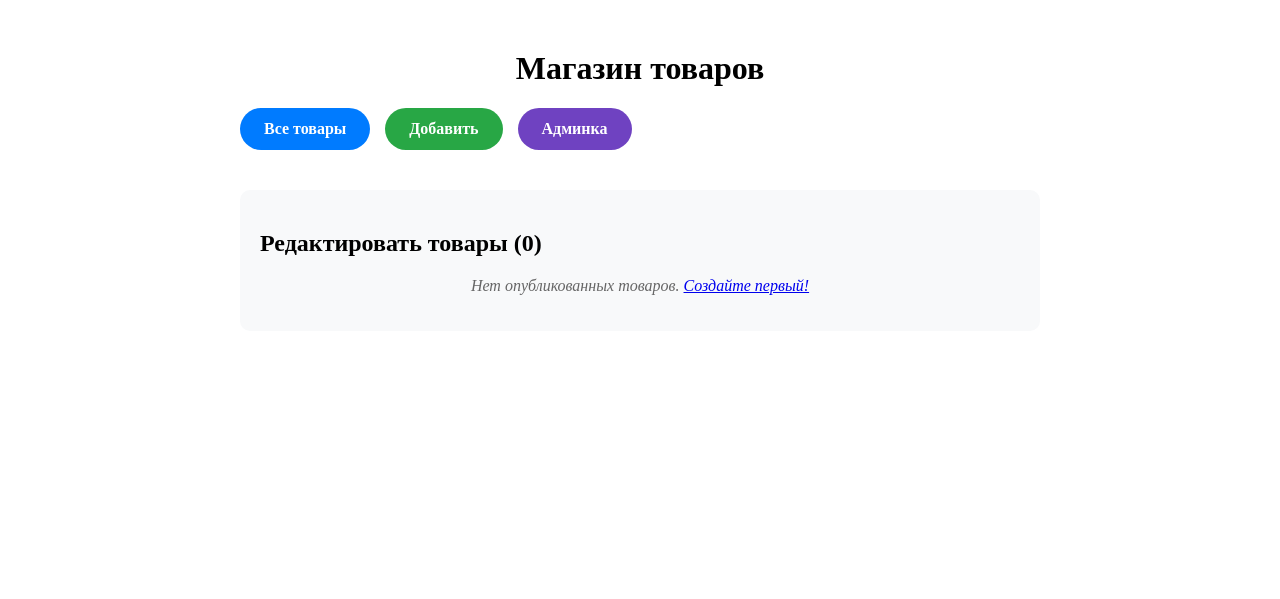
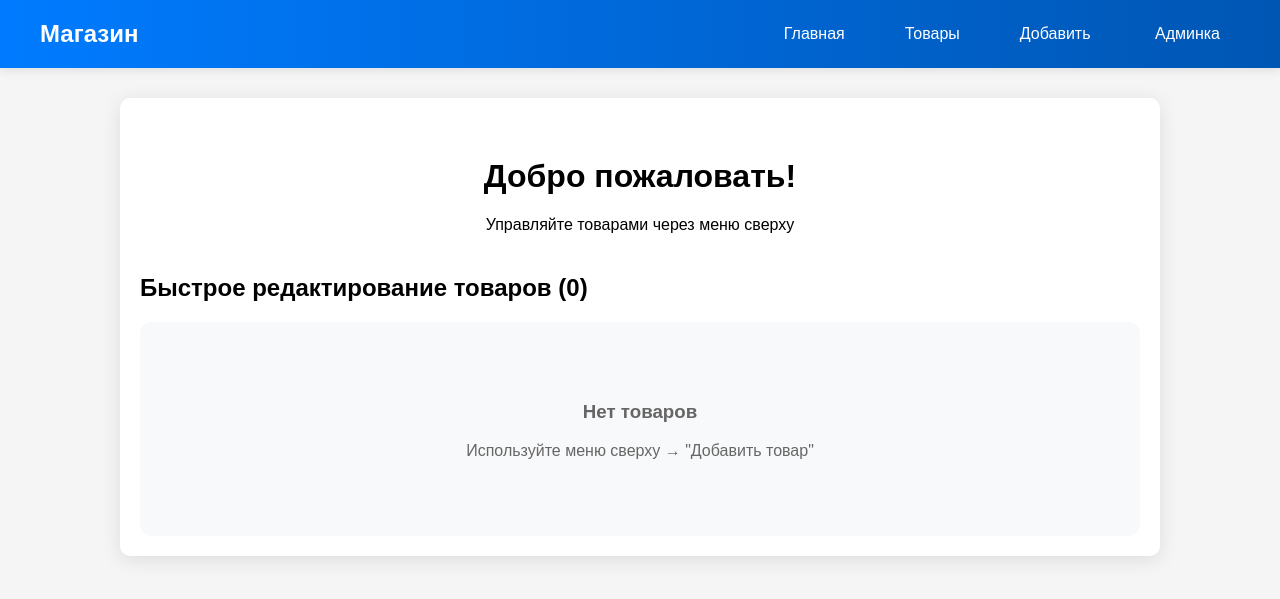
Before and after one commit to SemenIvanovich96/store_django, a Django app: page / in a window 1280 px wide. Shown: the top 599 px of the page. Run offline with Django 5.2, Linux system fonts and the light colour scheme; data comes from the database, SQL or seed files in the repository.

Commit message:
Добавлена валидация цены, исправлены шаблоны

```diff
--- a/store/templates/base.html
+++ b/store/templates/base.html
@@ -2,9 +2,41 @@
 <html>
 <head>
     <title>{% block title %}Товары{% endblock %}</title>
-    <style> .errors { color: red; } </style>
+    <style>
+        body { font-family: Arial, sans-serif; margin: 0; background: #f5f5f5; }
+        .navbar {
+            background: linear-gradient(90deg, #007bff, #0056b3);
+            padding: 15px 0; box-shadow: 0 2px 10px rgba(0,0,0,0.1);
+        }
+        .nav-container {
+            max-width: 1200px; margin: 0 auto; display: flex;
+            justify-content: space-between; align-items: center; padding: 0 20px;
+        }
+        .logo { color: white; font-size: 24px; font-weight: bold; }
+        .nav-links { display: flex; gap: 20px; }
+        .nav-links a {
+            color: white; text-decoration: none; padding: 10px 20px;
+            border-radius: 25px; transition: all 0.3s; font-weight: 500;
+        }
+        .nav-links a:hover { background: rgba(255,255,255,0.2); transform: translateY(-2px); }
+        #content { max-width: 1000px; margin: 30px auto; padding: 20px; background: white; border-radius: 10px; box-shadow: 0 4px 20px rgba(0,0,0,0.1); }
+        .errors { color: #dc3545; background: #f8d7da; padding: 10px; border-radius: 5px; margin: 10px 0; }
+    </style>
 </head>
 <body>
+
+    <nav class="navbar">
+        <div class="nav-container">
+            <div class="logo"> Магазин</div>
+            <div class="nav-links">
+                <a href="{% url 'index' %}"> Главная</a>
+                <a href="{% url 'product_list' %}"> Товары</a>
+                <a href="{% url 'product_create' %}"> Добавить</a>
+                <a href="/admin/store/product/">️ Админка</a>
+            </div>
+        </div>
+    </nav>
+
     <div id="content">
         {% block content %}{% endblock %}
     </div>
--- a/store/templates/index.html
+++ b/store/templates/index.html
@@ -3,49 +3,37 @@
 {% block title %}Главная{% endblock %}
 
 {% block content %}
-    <div style="max-width: 800px; margin: 50px auto;">
-        <h1 style="text-align: center;"> Магазин товаров</h1>
-
-
-        <div style="display: flex; gap: 15px; margin-bottom: 40px; flex-wrap: wrap;">
-            <a href="{% url 'product_list' %}" class="quick-btn"> Все товары</a>
-            <a href="{% url 'product_create' %}" class="quick-btn"> Добавить</a>
-            <a href="/admin/store/product/" class="quick-btn"> Админка</a>
+    <div style="text-align: center; margin: 40px 0;">
+        <h1> Добро пожаловать!</h1>
+        <p>Управляйте товарами через меню сверху</p>
     </div>
 
+    <!-- Только список товаров для редактирования -->
+    <div style="max-width: 1000px; margin: 0 auto;">
+        <h2 style="margin-bottom: 20px;"> Быстрое редактирование товаров ({{ products.count }})</h2>
 
-        <div style="background: #f8f9fa; padding: 20px; border-radius: 10px;">
-            <h2> Редактировать товары ({{ products.count }})</h2>
         {% if products %}
             {% for product in products %}
-                <div style="display: flex; justify-content: space-between; align-items: center; padding: 15px; margin: 10px 0; background: white; border-radius: 8px; box-shadow: 0 2px 4px rgba(0,0,0,0.1);">
-                    <div>
-                        <strong>{{ product.name }}</strong>
-                        <span style="color: #666; margin-left: 10px;">{{ product.price }} руб.</span>
-                        <br><small>{{ product.category.name }}</small>
+            <div style="display: flex; justify-content: space-between; align-items: center; padding: 20px; margin: 15px 0; background: white; border-radius: 12px; box-shadow: 0 4px 12px rgba(0,0,0,0.1);">
+                <div style="flex: 1;">
+                    <h3 style="margin: 0 0 5px 0;">{{ product.name }}</h3>
+                    <div style="color: #666; font-size: 16px;">
+                         {{ product.price }} руб. •
+                         {{ product.category.name }} •
+                         {{ product.created_at|date:"d.m.Y" }}
+                    </div>
                 </div>
                 <a href="{% url 'product_update' product.pk %}"
-                       style="background: #17a2b8; color: white; padding: 10px 20px; text-decoration: none; border-radius: 5px; font-weight: bold;">
+                   style="background: linear-gradient(45deg, #17a2b8, #0d6efd); color: white; padding: 12px 24px; text-decoration: none; border-radius: 25px; font-weight: bold; box-shadow: 0 4px 15px rgba(23,162,184,0.4); transition: all 0.3s;">
                      Редактировать
                 </a>
             </div>
             {% endfor %}
         {% else %}
-                <p style="text-align: center; color: #666; font-style: italic;">
-                    Нет опубликованных товаров. <a href="{% url 'product_create' %}">Создайте первый!</a>
-                </p>
+            <div style="text-align: center; padding: 60px; background: #f8f9fa; border-radius: 12px; color: #666;">
+                <h3> Нет товаров</h3>
+                <p>Используйте меню сверху → "Добавить товар"</p>
+            </div>
         {% endif %}
     </div>
-    </div>
-
-    <style>
-        .quick-btn {
-            padding: 12px 24px; color: white; text-decoration: none;
-            border-radius: 25px; font-weight: bold; transition: all 0.3s;
-        }
-        .quick-btn:hover { transform: translateY(-2px); }
-        .quick-btn:nth-child(1) { background: #007bff; }
-        .quick-btn:nth-child(2) { background: #28a745; }
-        .quick-btn:nth-child(3) { background: #6f42c1; }
-    </style>
 {% endblock %}
```
Also changed, not shown: store/forms.py (+9 -4 lines). Lines whose indentation alone changed are shown as unchanged.
